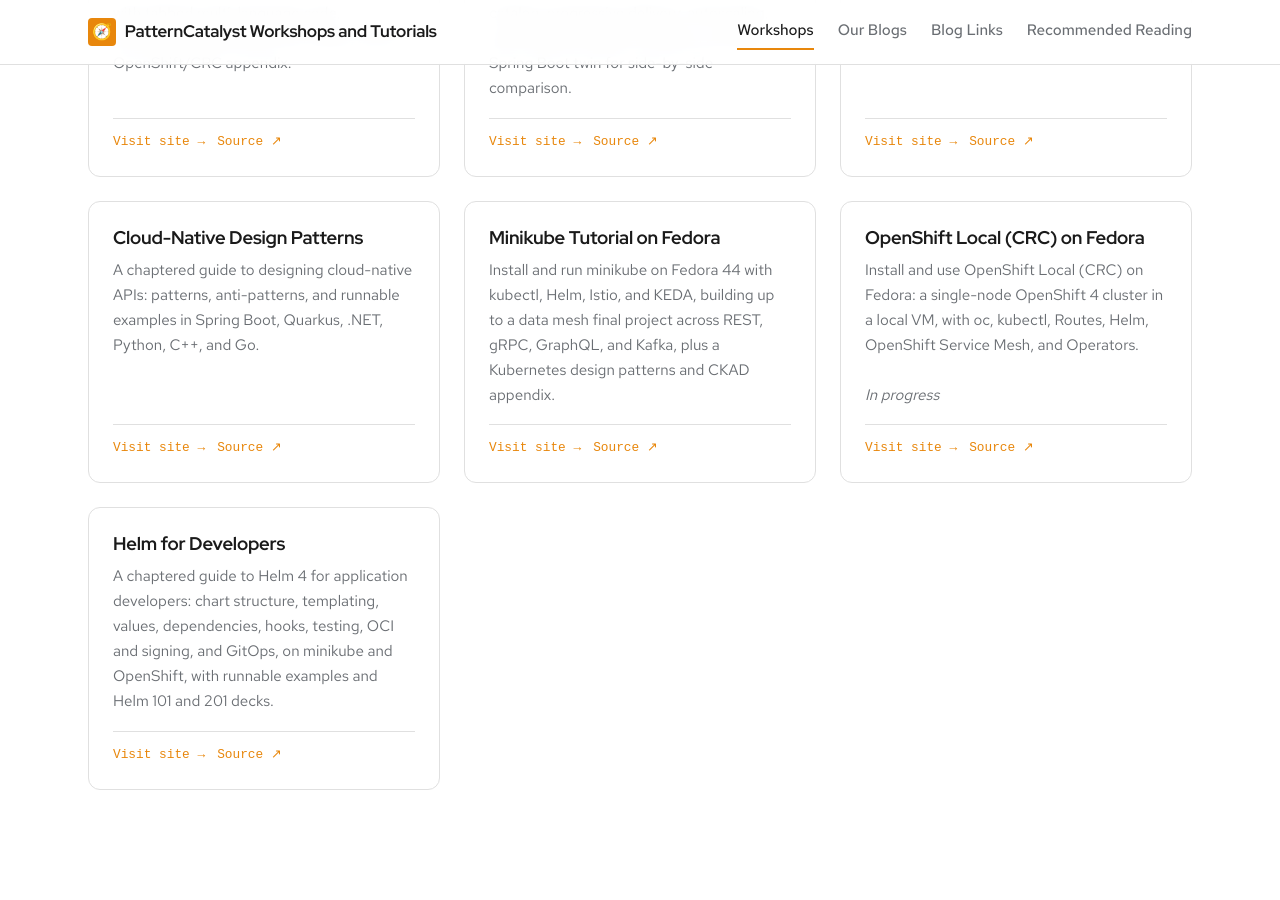
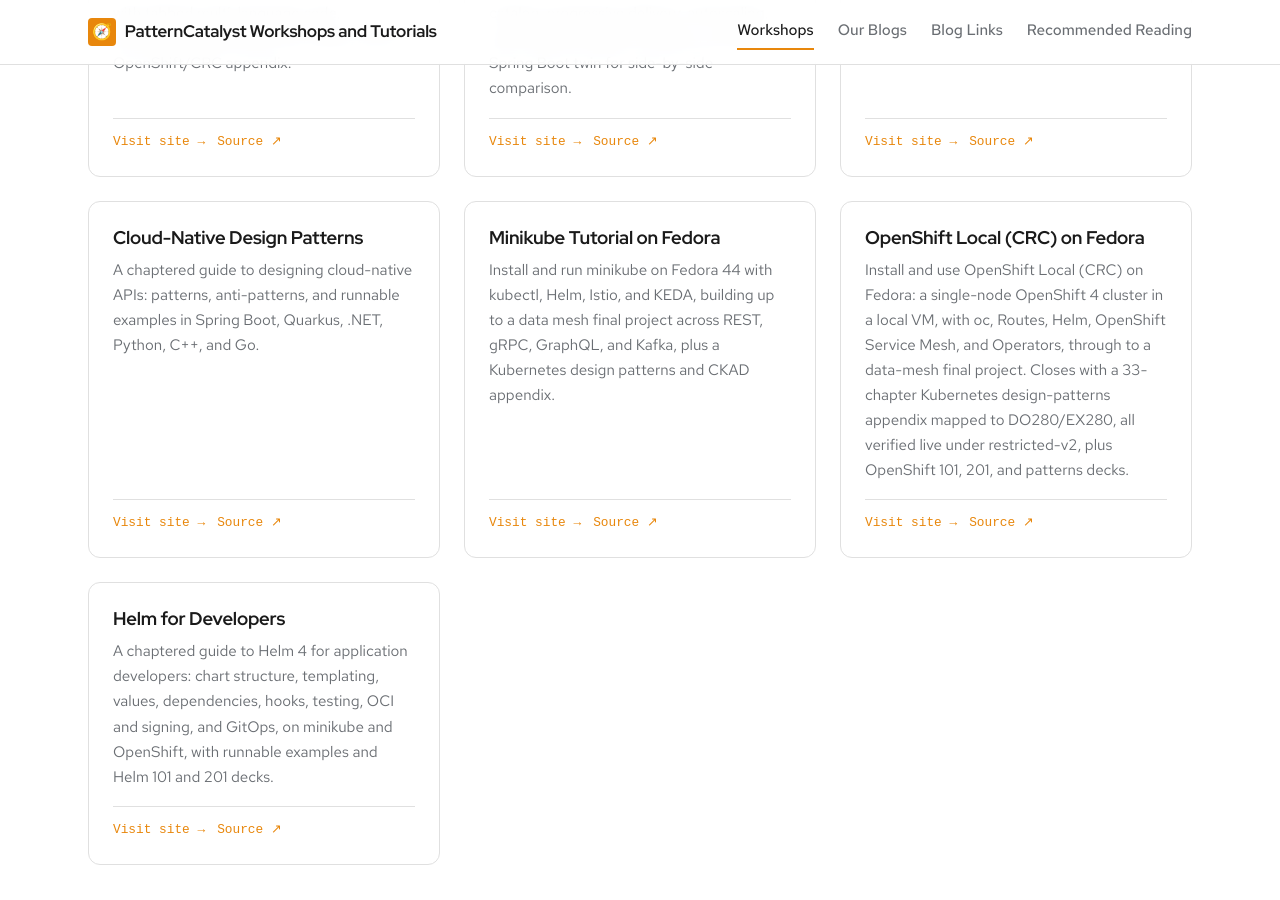
Before and after one commit to patterncatalyst/patterncatalyst-workshops-tutorials-list, a Jekyll site: the page built from index.html, in a window 1280 px wide and 900 px high, scrolled down 918 px. Built offline with Jekyll 4.4.1, drawn with Linux system fonts in a browser that asks for light colours; some web fonts are replaced.

Commit message:
data(sites): mark openshift-local-on-fedora complete (#59)
Drop the 'In progress' note and expand the synopsis to the finished scope: the
data-mesh final project, the 33-chapter DO280/EX280 patterns appendix verified
live under restricted-v2, and the 101/201/patterns decks.

Co-authored-by: PatternCatalyst <local@example.invalid>

```diff
--- a/_data/sites.yml
+++ b/_data/sites.yml
@@ -60,10 +60,9 @@
   - slug: "openshift-local-on-fedora"
     title: "OpenShift Local (CRC) on Fedora"
     group: "Cloud-Native & Kubernetes"
-    synopsis: "Install and use OpenShift Local (CRC) on Fedora: a single-node OpenShift 4 cluster in a local VM, with oc, kubectl, Routes, Helm, OpenShift Service Mesh, and Operators."
+    synopsis: "Install and use OpenShift Local (CRC) on Fedora: a single-node OpenShift 4 cluster in a local VM, with oc, Routes, Helm, OpenShift Service Mesh, and Operators, through to a data-mesh final project. Closes with a 33-chapter Kubernetes design-patterns appendix mapped to DO280/EX280, all verified live under restricted-v2, plus OpenShift 101, 201, and patterns decks."
     site_url: "https://patterncatalyst.github.io/openshift-local-on-fedora/"
     repo_url: "https://github.com/patterncatalyst/openshift-local-on-fedora"
-    note: "In progress"
 
   - slug: "helm-for-developers"
     title: "Helm for Developers"
```
